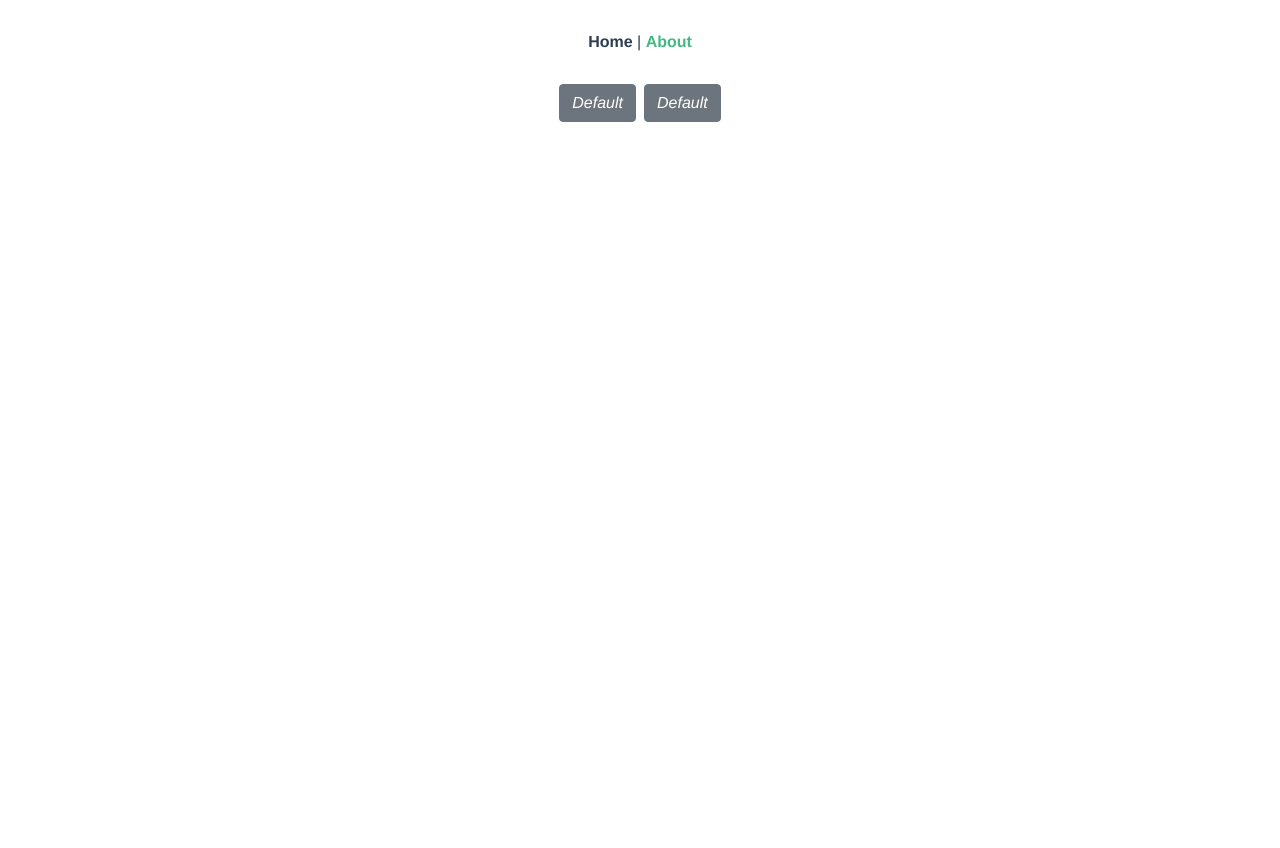
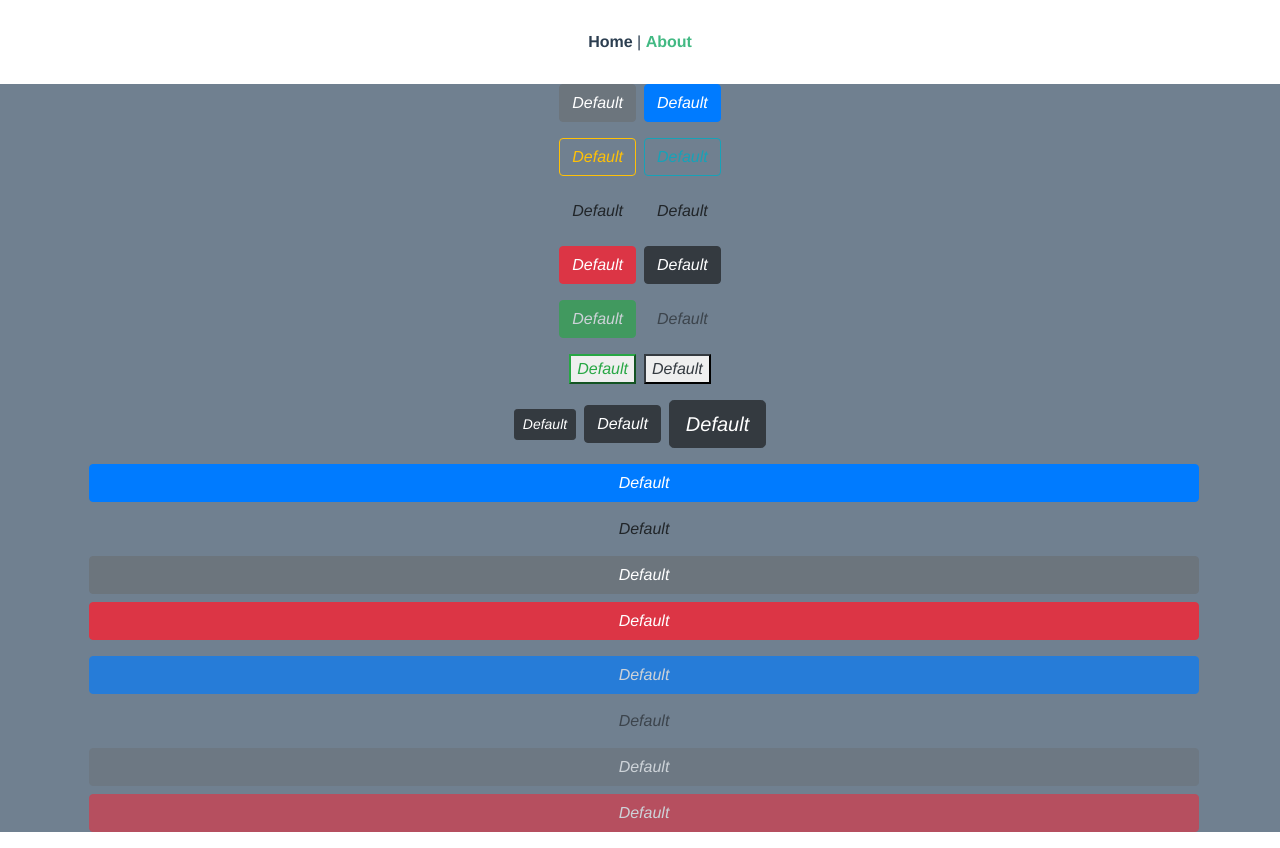
Before and after one commit to dilsonjoan16/button-challenge, a Vue app: page /about in a window 1280 px wide. Before the commit the page ends 800 px from the top, so only its background shows below. Built offline with nearby package versions, Linux system fonts and the light colour scheme.

Commit message:
avance de los botones

```diff
--- a/src/components/ButtonsChallenges.vue
+++ b/src/components/ButtonsChallenges.vue
@@ -1,7 +1,89 @@
 <template>
     <div class="ButtonChallenges">
-        <div class="container">
-            <button v-for="(button, key) in buttons" :key="key" :class="buttons.boton">
+        <div class="container mb-3">
+            <button v-for="(button, key) in buttons" :key="key" :class="buttons">
+                <i>Default</i>
+            </button>
+            <button v-for="(button2, key) in buttons2" :key="key" :class="buttons2">
+                <i>Default</i>
+            </button>
+        </div>
+        <div class="container mb-3">
+            <button :class="buttons3">
+                <i>Default</i>
+            </button>
+            <button :class="buttons4">
+                <i>Default</i>
+            </button>
+        </div>
+        <div class="container mb-3">
+            <button :class="buttons5">
+                <i>Default</i>
+            </button>
+            <button :class="buttons6">
+                <i>Default</i>
+            </button>
+        </div>
+        <div class="container mb-3">
+            <button :class="buttons7" disabledShadow>
+                <i>Default</i>
+            </button>
+            <button :class="buttons8" disabledShadow>
+                <i>Default</i>
+            </button>
+        </div>
+        <div class="container mb-3">
+            <button :class="buttons9" disabled>
+                <i>Default</i>
+            </button>
+            <button :class="buttons10" disabled>
+                <i>Default</i>
+            </button>
+        </div>
+        <div class="container mb-3">
+            <button :class="buttons11">
+                <i>Default</i>
+            </button>
+            <button :class="buttons12">
+                <i>Default</i>
+            </button>
+        </div>
+        <div class="container mb-3">
+            <button :class="buttons13">
+                <i>Default</i>
+            </button>
+            <button :class="buttons14">
+                <i>Default</i>
+            </button>
+            <button :class="buttons15">
+                <i>Default</i>
+            </button>
+        </div>
+                <div class="container mb-3">
+            <button :class="buttons16">
+                <i>Default</i>
+            </button>
+            <button :class="buttons17">
+                <i>Default</i>
+            </button>
+            <button :class="buttons18">
+                <i>Default</i>
+            </button>
+            <button :class="buttons19">
+                <i>Default</i>
+            </button>
+        </div>
+                <div class="container mb-3">
+            <button :class="buttons20" disabled>
+                <i>Default</i>
+            </button>
+            <button :class="buttons21" disabled>
+                <i>Default</i>
+            </button>
+            <button :class="buttons22" disabled>
+                <i>Default</i>
+            </button>
+            <button :class="buttons23" disabled>
                 <i>Default</i>
             </button>
         </div>
@@ -12,21 +94,35 @@ export default {
     name: 'ButtonsChallenges',
     data(){
         return{
-            buttons: {
-                boton: [
-                    'btn btn-secondary mx-1'
-
-                ],
-                boton2: [
-                    'btn btn-primary mx-1'
-                ]
-            },
-            buttons2: [],
-            buttons3: []
+            buttons: ['btn btn-secondary mx-1'],
+            buttons2: ['btn btn-primary mx-1'],
+            buttons3: ['btn btn-outline-warning mx-1'],
+            buttons4: ['btn btn-outline-info mx-1'],
+            buttons5: ['btn btn-text-success mx-1'],
+            buttons6: ['btn btn-text-danger mx-1'],
+            buttons7: ['btn btn-danger mx-1'],
+            buttons8: ['btn btn-dark mx-1'],
+            buttons9: ['btn btn-success mx-1'],
+            buttons10: ['btn btn-text-warning mx-1'],
+            buttons11: [`'btn btn-outline-success mx-1 startIcon='local_grocery_store''`],
+            buttons12: [`'btn btn-outline-dark mx-1 endIcon='local_grocery_store''`],
+            buttons13: ['btn btn-dark btn-sm mx-1'],
+            buttons14: ['btn btn-dark btn-md mx-1'],
+            buttons15: ['btn btn-dark btn-lg mx-1'],
+            buttons16: ['btn btn-primary btn-block mx-1'],
+            buttons17: ['btn btn-default btn-block mx-1'],
+            buttons18: ['btn btn-secondary btn-block mx-1'],
+            buttons19:['btn btn-danger btn-block mx-1'],
+            buttons20:['btn btn-primary btn-block rounded mx-1'],
+            buttons21:['btn btn-default btn-block rounded mx-1'],
+            buttons22:['btn btn-secondary btn-block rounded mx-1'],
+            buttons23:['btn btn-danger btn-block rounded mx-1'],
         }
     }
 }
 </script>
 <style scoped>
-
+.ButtonChallenges{
+    background-color: slategray;
+}
 </style>
```
